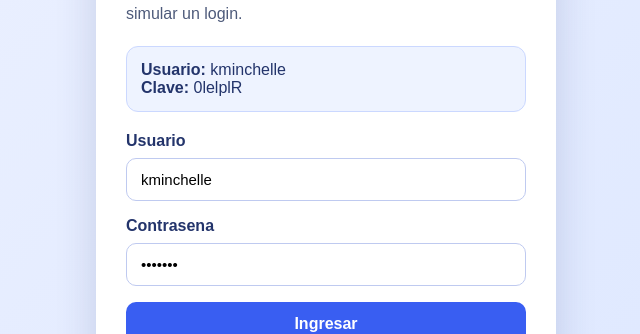
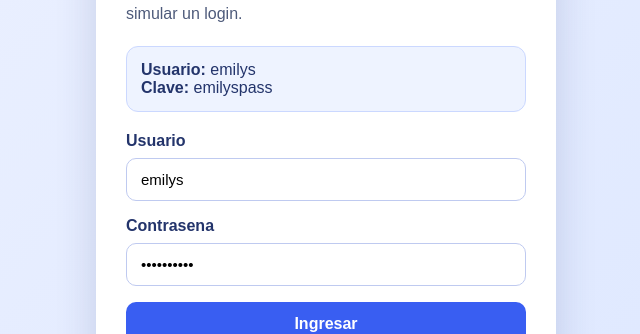
Before and after one commit to Nxjose18/Proyecto-CGS-Redieno, a React (Vite) app in the folder Proyecto Rediseño CGS/: page /inicio_sesion in a window 1280 px wide. Shown: the part 253-587 px from the top of the page, without its empty margins (314-954 px from the left). Built offline with nearby package versions, Linux system fonts and the light colour scheme.

Commit message:
Update PaginaInicioSesion.jsx

```diff
--- a/Proyecto Rediseño CGS/src/Paginas/PaginaInicioSesion.jsx
+++ b/Proyecto Rediseño CGS/src/Paginas/PaginaInicioSesion.jsx
@@ -3,8 +3,8 @@ import { Link } from 'react-router-dom';
 import '../HojasDeEstilo/PaginaInicioSesion.css';
 
 function PaginaInicioSesion() {
-  const [usuario, setUsuario] = useState('kminchelle');
-  const [contrasena, setContrasena] = useState('0lelplR');
+  const [usuario, setUsuario] = useState('emilys');
+  const [contrasena, setContrasena] = useState('emilyspass');
   const [cargando, setCargando] = useState(false);
   const [mensaje_error, setMensajeError] = useState('');
   const [datos_usuario, setDatosUsuario] = useState(null);
@@ -21,9 +21,11 @@ function PaginaInicioSesion() {
         headers: {
           'Content-Type': 'application/json'
         },
+        credentials: 'include',
         body: JSON.stringify({
           username: usuario,
-          password: contrasena
+          password: contrasena,
+          expiresInMins: 30
         })
       });
 
@@ -55,8 +57,8 @@ function PaginaInicioSesion() {
         </div>
 
         <div className="credenciales_prueba">
-          <p><strong>Usuario:</strong> kminchelle</p>
-          <p><strong>Clave:</strong> 0lelplR</p>
+          <p><strong>Usuario:</strong> emilys</p>
+          <p><strong>Clave:</strong> emilyspass</p>
         </div>
 
         <form className="formulario_inicio_sesion" onSubmit={iniciarSesion}>
```
